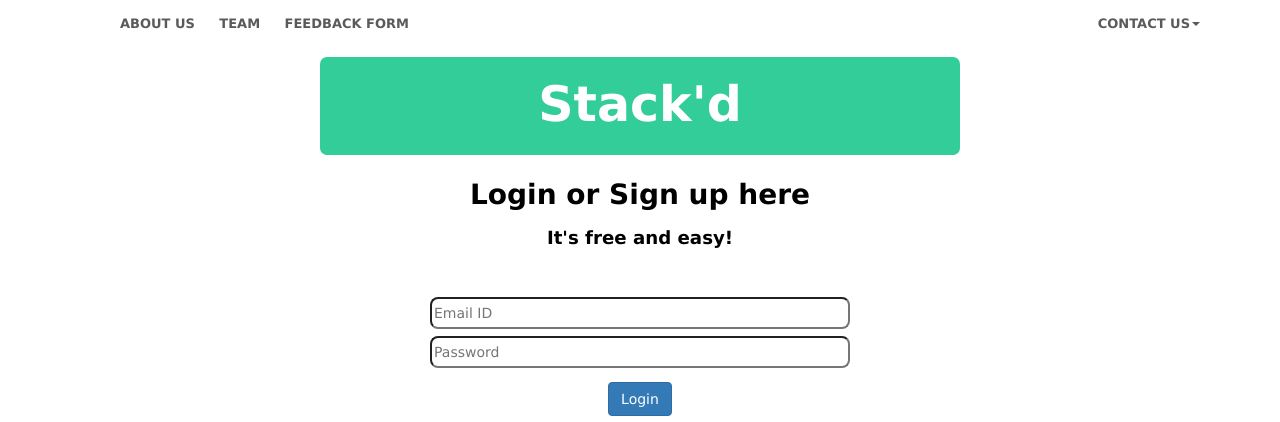
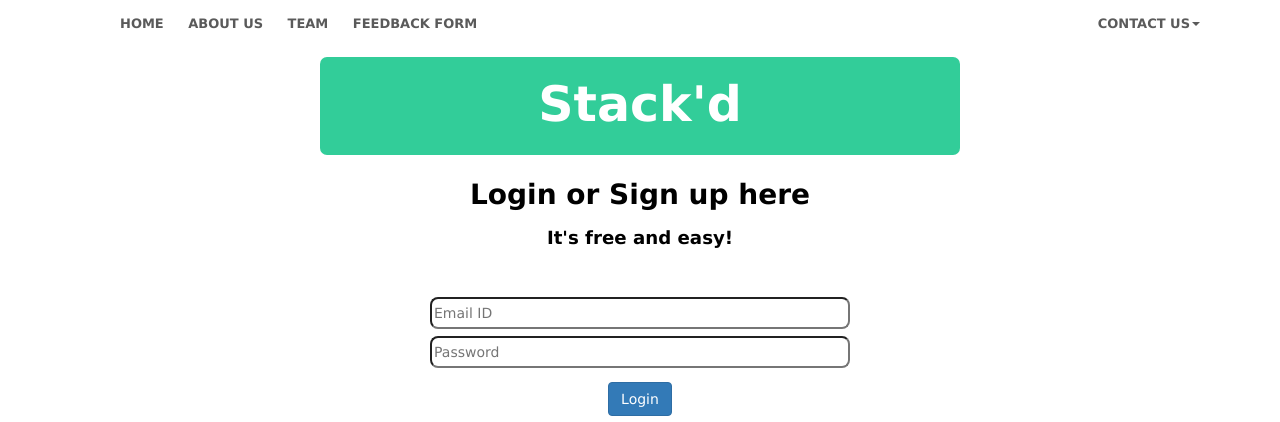
Before and after one commit to anavikajla/stack-d, a PHP site: page /login_page.php in a window 1280 px wide. Shown: the top 422 px of the page. Run offline with PHP 8.4, Linux system fonts and the light colour scheme; some libraries are stand-ins or nearby versions.

Commit message:
Update login_page.php

```diff
--- a/login_page.php
+++ b/login_page.php
@@ -80,6 +80,7 @@
 	<div class="nav" role="navigation">
 		<div class="container">
 			<ul class="pull-left">
+				<li><a href="page_one.html">Home</a></li>
 				<li><a href="about_us.html">About Us</a></li>
 				<li><a href="team.html">Team</a></li>
 				<li><a href="https://mihikasood.typeform.com/to/wuNSlj">Feedback Form</a></li>
```
